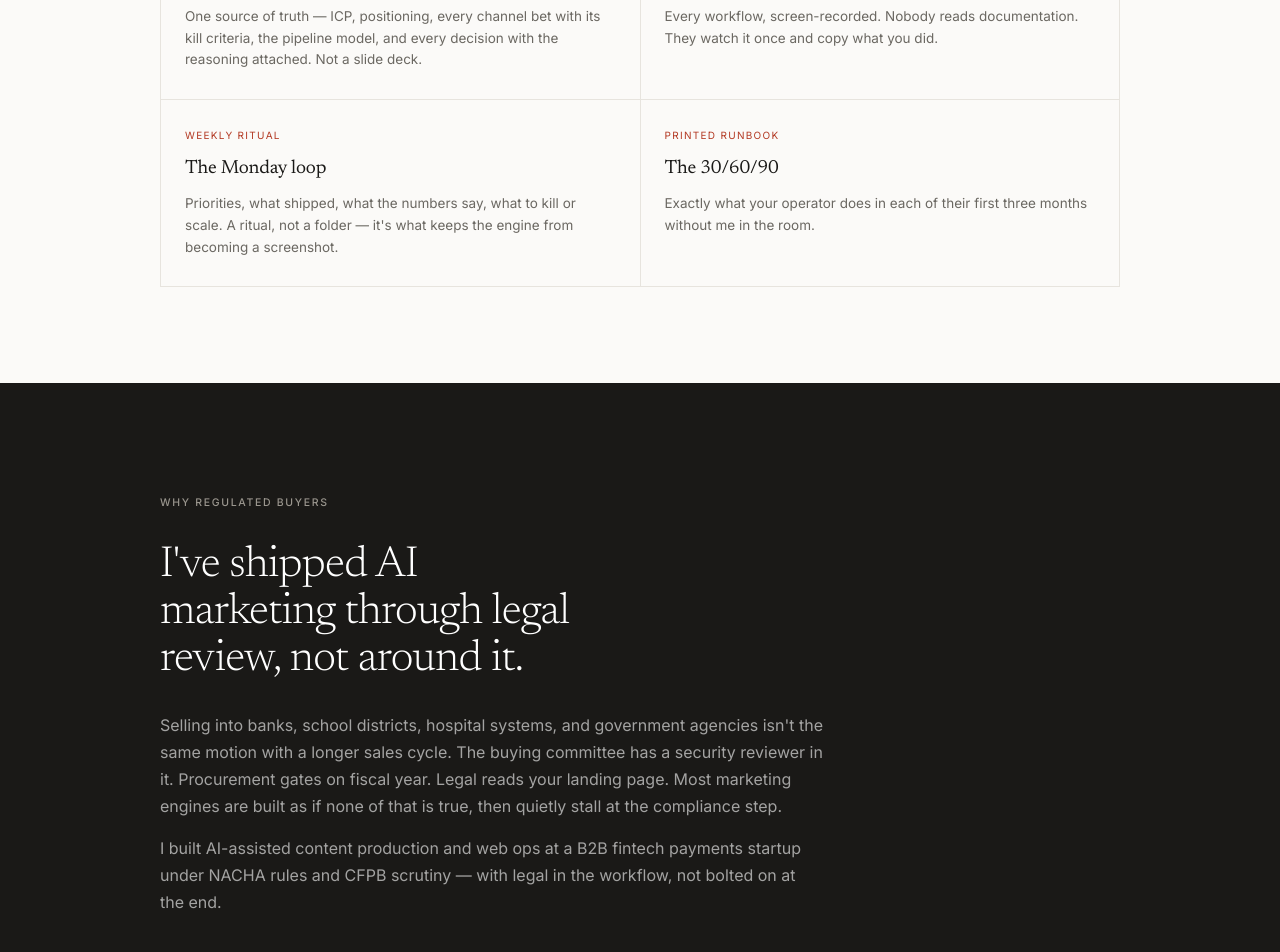
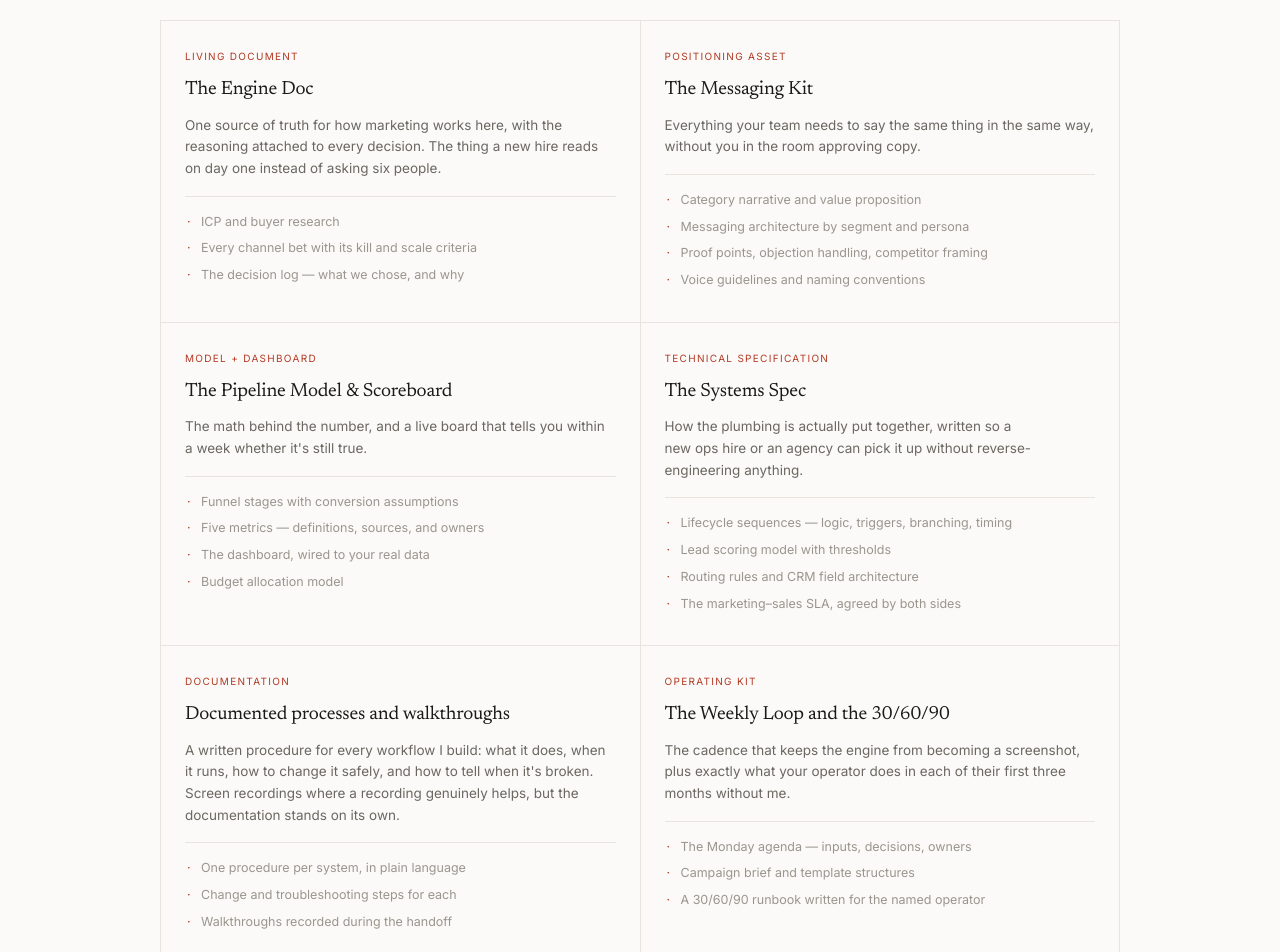
Before and after one commit to neelythomson/neelythomson-site, a Next.js app: page / in a window 1280 px wide. Shown: the part 6140-7092 px from the top of the page. Built offline with nearby package versions, Linux system fonts and the light colour scheme.

Commit message:
Expand the deliverables to six named artifacts

```diff
--- a/src/components/Keeps.tsx
+++ b/src/components/Keeps.tsx
@@ -1,23 +1,66 @@
-const keeps = [
+const artifacts = [
   {
-    f: "Living document",
+    kind: "Living document",
     t: "The Engine Doc",
-    b: "One source of truth — ICP, positioning, every channel bet with its kill criteria, the pipeline model, and every decision with the reasoning attached. Not a slide deck.",
+    b: "One source of truth for how marketing works here, with the reasoning attached to every decision. The thing a new hire reads on day one instead of asking six people.",
+    contains: [
+      "ICP and buyer research",
+      "Every channel bet with its kill and scale criteria",
+      "The decision log — what we chose, and why",
+    ],
   },
   {
-    f: "~12 videos, 5 min each",
-    t: "Recorded walkthroughs",
-    b: "Every workflow, screen-recorded. Nobody reads documentation. They watch it once and copy what you did.",
+    kind: "Positioning asset",
+    t: "The Messaging Kit",
+    b: "Everything your team needs to say the same thing in the same way, without you in the room approving copy.",
+    contains: [
+      "Category narrative and value proposition",
+      "Messaging architecture by segment and persona",
+      "Proof points, objection handling, competitor framing",
+      "Voice guidelines and naming conventions",
+    ],
   },
   {
-    f: "Weekly ritual",
-    t: "The Monday loop",
-    b: "Priorities, what shipped, what the numbers say, what to kill or scale. A ritual, not a folder — it's what keeps the engine from becoming a screenshot.",
+    kind: "Model + dashboard",
+    t: "The Pipeline Model & Scoreboard",
+    b: "The math behind the number, and a live board that tells you within a week whether it's still true.",
+    contains: [
+      "Funnel stages with conversion assumptions",
+      "Five metrics — definitions, sources, and owners",
+      "The dashboard, wired to your real data",
+      "Budget allocation model",
+    ],
   },
   {
-    f: "Printed runbook",
-    t: "The 30/60/90",
-    b: "Exactly what your operator does in each of their first three months without me in the room.",
+    kind: "Technical specification",
+    t: "The Systems Spec",
+    b: "How the plumbing is actually put together, written so a new ops hire or an agency can pick it up without reverse-engineering anything.",
+    contains: [
+      "Lifecycle sequences — logic, triggers, branching, timing",
+      "Lead scoring model with thresholds",
+      "Routing rules and CRM field architecture",
+      "The marketing–sales SLA, agreed by both sides",
+    ],
+  },
+  {
+    kind: "Documentation",
+    t: "Documented processes and walkthroughs",
+    b: "A written procedure for every workflow I build: what it does, when it runs, how to change it safely, and how to tell when it's broken. Screen recordings where a recording genuinely helps, but the documentation stands on its own.",
+    contains: [
+      "One procedure per system, in plain language",
+      "Change and troubleshooting steps for each",
+      "Walkthroughs recorded during the handoff",
+    ],
+  },
+  {
+    kind: "Operating kit",
+    t: "The Weekly Loop and the 30/60/90",
+    b: "The cadence that keeps the engine from becoming a screenshot, plus exactly what your operator does in each of their first three months without me.",
+    contains: [
+      "The Monday agenda — inputs, decisions, owners",
+      "Campaign brief and template structures",
+      "A 30/60/90 runbook written for the named operator",
+    ],
   },
 ];
 
@@ -27,21 +70,46 @@ export default function Keeps() {
       <div className="mx-auto max-w-[960px]">
         <p className="label mb-8">What you keep</p>
 
-        <h2 className="display-sm max-w-[22ch] text-[clamp(1.9rem,3.4vw,2.9rem)]">
-          Four artifacts that outlive the engagement.
+        <h2 className="display-sm mb-7 max-w-[22ch] text-[clamp(1.9rem,3.4vw,2.9rem)]">
+          The engagement ends. All of this stays.
         </h2>
 
+        <p className="measure text-base leading-[1.68] text-muted">
+          What you&apos;re buying isn&apos;t my availability — it&apos;s a shelf
+          of things your company owns outright. Every one of them is written for
+          the person who has to use it after I&apos;m gone, not for the person
+          who signed the agreement.
+        </p>
+
         <div className="mt-11 grid gap-px border border-rule bg-rule sm:grid-cols-2">
-          {keeps.map((k) => (
-            <div key={k.t} className="bg-bg px-6 py-7">
+          {artifacts.map((a) => (
+            <div key={a.t} className="flex flex-col bg-bg px-6 py-7">
               <p className="mb-3 text-[10px] uppercase tracking-[0.13em] text-accent">
-                {k.f}
+                {a.kind}
               </p>
-              <h3 className="display-xs mb-2.5 text-[19px]">{k.t}</h3>
-              <p className="text-[13.5px] leading-[1.6] text-muted">{k.b}</p>
+              <h3 className="display-xs mb-2.5 text-[19px]">{a.t}</h3>
+              <p className="text-[13.5px] leading-[1.6] text-muted">{a.b}</p>
+              <ul className="mt-4 border-t border-rule pt-3">
+                {a.contains.map((c) => (
+                  <li
+                    key={c}
+                    className="relative py-1 pl-4 text-[12.5px] leading-[1.5] text-faint"
+                  >
+                    <span aria-hidden="true" className="absolute left-0.5 text-accent">
+                      &middot;
+                    </span>
+                    {c}
+                  </li>
+                ))}
+              </ul>
             </div>
           ))}
         </div>
+
+        <p className="measure mt-8 text-[15px] leading-[1.7] text-muted">
+          Handed over as working files in your own tools — your drive, your CRM,
+          your automation platform. Nothing lives in a system only I can log into.
+        </p>
       </div>
     </section>
   );
--- a/src/components/Packages.tsx
+++ b/src/components/Packages.tsx
@@ -24,7 +24,7 @@ const packages = [
       "Everything in the Diagnostic",
       "All three system groups, built and live",
       "The three-rep handoff to your named operator",
-      "The four artifacts you keep",
+      "The six artifacts you keep, as working files",
       "Four weeks of support after handoff",
       "Kindling free for twelve months",
     ],
```
